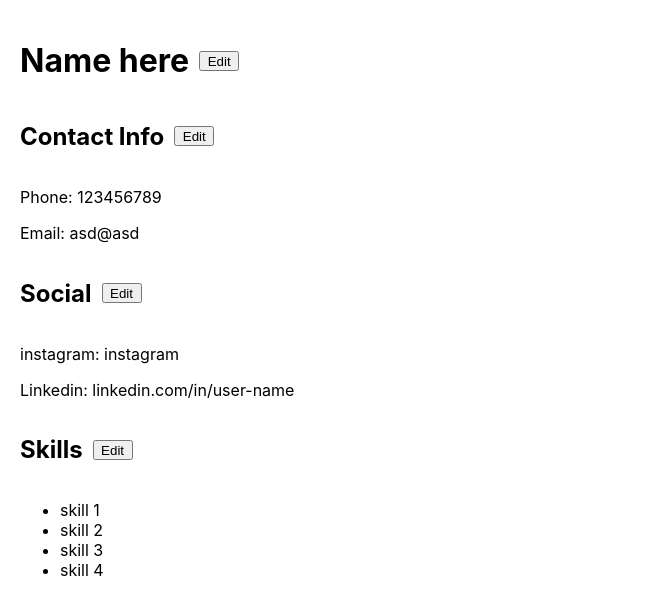
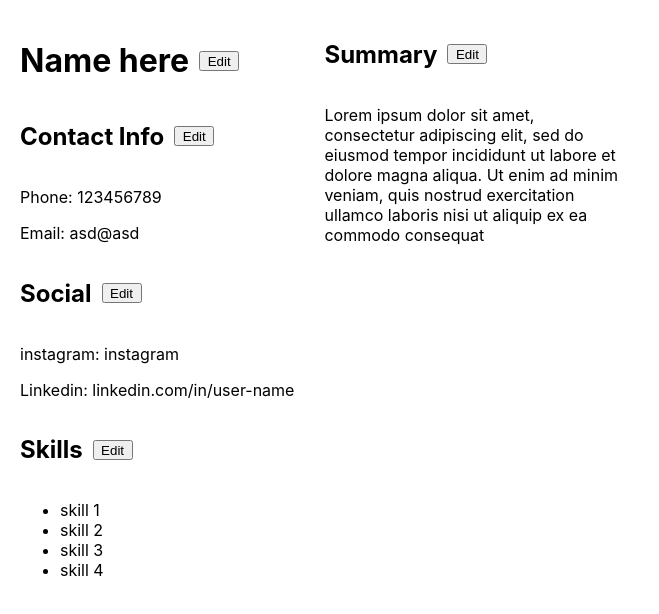
Before and after one commit to pbaki/cv-app, a React (Create React App) app: page / in a window 1280 px wide. Shown: the top 614 px of the page, without its empty margins (0-659 px from the left). Built offline with nearby package versions, Linux system fonts and the light colour scheme.

Commit message:
summary component boilerplate

```diff
--- a/src/App.js
+++ b/src/App.js
@@ -1,9 +1,12 @@
 import "./styles/App.css";
 import GeneralInfo from "./components/general-info";
+import Summary from "./components/summary";
+
 function App() {
   return (
     <div className="App">
       <GeneralInfo />
+      <Summary />
     </div>
   );
 }
--- a/src/components/summary.js
+++ b/src/components/summary.js
@@ -0,0 +1,28 @@
+import React, { Component } from "react";
+import ReactDOM from "react-dom/client";
+import "../styles/summary.css";
+
+class Summary extends Component {
+  constructor(props) {
+    super();
+  }
+
+  render() {
+    return (
+      <div className="summary">
+        <div className="summaryContainer">
+          <h2>Summary</h2>
+          <button className="editButton">Edit</button>
+        </div>
+        <p>
+          Lorem ipsum dolor sit amet, consectetur adipiscing elit, sed do
+          eiusmod tempor incididunt ut labore et dolore magna aliqua. Ut enim ad
+          minim veniam, quis nostrud exercitation ullamco laboris nisi ut
+          aliquip ex ea commodo consequat
+        </p>
+      </div>
+    );
+  }
+}
+
+export default Summary;
--- /dev/null
+++ b/src/styles/summary.css
@@ -0,0 +1,12 @@
+.summary {
+  max-width: 300px;
+}
+.summaryContainer {
+  display: flex;
+  gap: 10px;
+  align-items: center;
+}
+.editButton {
+  height: 20px;
+  width: 40px;
+}
```
